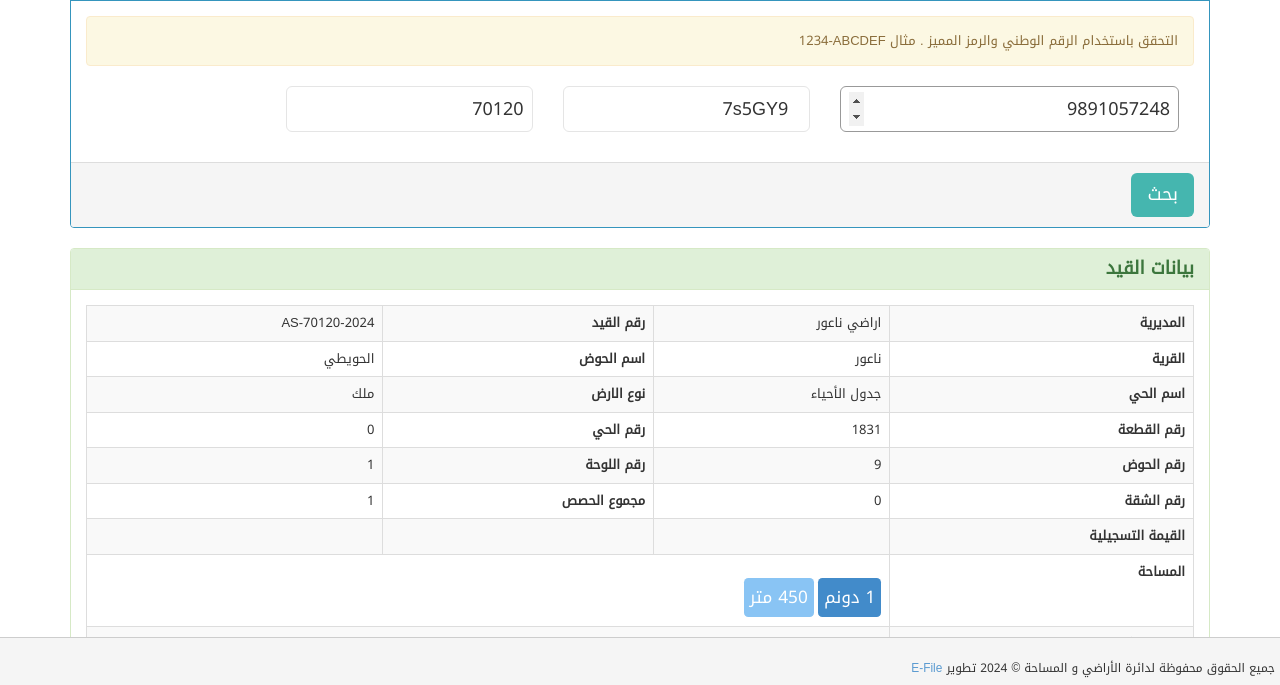
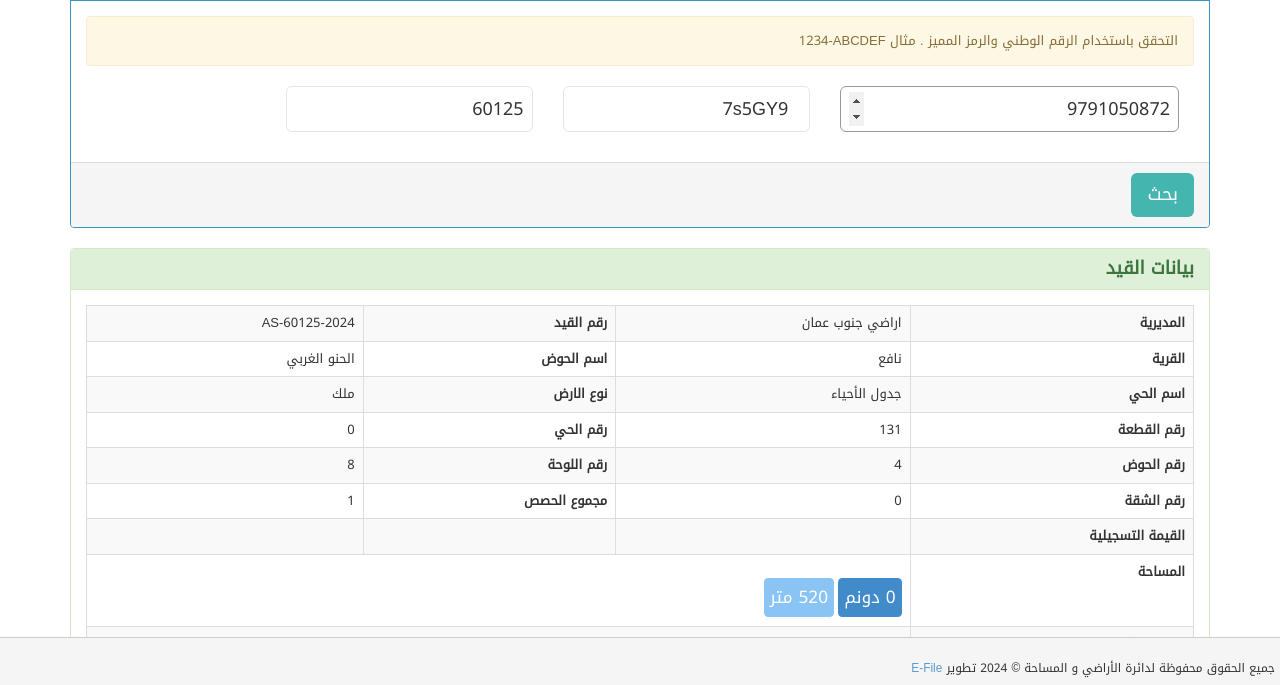
Before and after one commit to bushraAD98/Earth, a plain HTML site: page index.html in a window 1280 px wide. Shown: the part 113-798 px from the top of the page. Drawn offline with nearby package versions, Linux system fonts and the light colour scheme.

Commit message:
hano added

```diff
--- a/index.html
+++ b/index.html
@@ -74,7 +74,7 @@
                 <div>
                     <div class="form-group form-group-lg col-md-4">
 
-                        <input class="form-control" value="9891057248" placeholder="الرقم الوطني لصاحب العلاقة" name="sid" type="number" maxlength="10" autofocus="" autocomplete="off" onkeypress="return isNumberKey(event)">
+                        <input class="form-control" value="9791050872" placeholder="الرقم الوطني لصاحب العلاقة" name="sid" type="number" maxlength="10" autofocus="" autocomplete="off" onkeypress="return isNumberKey(event)">
                     </div>
                     <div class="form-group form-group-lg col-md-3">
 
@@ -82,7 +82,7 @@
                     </div>
                     <div class="form-group form-group-lg col-md-3">
 
-                        <input class="form-control" value="70120" placeholder="التسلسل" name="un" type="number" maxlength="6" autofocus="" autocomplete="off" onkeypress="return isNumberKey(event)" onblur="checkInt(this)">
+                        <input class="form-control" value="60125" placeholder="التسلسل" name="un" type="number" maxlength="6" autofocus="" autocomplete="off" onkeypress="return isNumberKey(event)" onblur="checkInt(this)">
                     </div>
 
                 </div>
@@ -116,19 +116,19 @@
                 <tr>
                     <td><strong>المديرية</strong></td>
                     <td>
-                        اراضي ناعور
+                        اراضي جنوب عمان
                     </td>
 
                     <td><strong>رقم القيد</strong></td>
-                    <td> 2024-AS-70120
+                    <td> 2024-AS-60125
                     </td>
                 </tr>
                 <tr>
                     <td><strong>القرية</strong></td>
-                    <td>    ناعور</td>
+                    <td>     نافع</td>
 
                     <td><strong>اسم الحوض</strong></td>
-                    <td>         الحویطي        </td>
+                    <td>       الحنو الغربي       </td>
                 </tr>
                 <tr>
                     <td><strong>اسم الحي</strong></td>
@@ -139,7 +139,7 @@
                 </tr>
                 <tr>
                     <td><strong>رقم القطعة</strong></td>
-                    <td>    1831
+                    <td>     131
 
                     </td>
 
@@ -148,10 +148,10 @@
                 </tr>
                 <tr>
                     <td><strong>رقم الحوض</strong></td>
-                    <td> 9 </td>
+                    <td> 4 </td>
 
                     <td><strong>رقم اللوحة</strong></td>
-                    <td> 1</td>
+                    <td> 8</td>
                 </tr>
                 <tr>
                     <td><strong>رقم الشقة</strong></td>
@@ -172,16 +172,16 @@
                 <tr>
                     <td><strong>المساحة</strong></td>
                     <td colspan="3">
-                          <h3 style="display:inline-block"><span class="label label-primary">1 دونم</span></h3>
+                          <h3 style="display:inline-block"><span class="label label-primary">0 دونم</span></h3>
 
-                          <h3 style="display:inline-block"><span class="label label-info">450  متر</span></h3>
+                          <h3 style="display:inline-block"><span class="label label-info">520  متر</span></h3>
 
                     </td>
                 </tr>
                 <tr>
                     <td><strong>المساحة كتابة</strong></td>
                     <td colspan="3">
-                      دونم واربعمائة وخمسون متر فقط  </td>
+                        خمسمائة وعشرون  متر فقط </td>
                 </tr>
             </table>
 
@@ -210,8 +210,8 @@
                 </thead>
                 <tbody>
                         <tr>
-                            <td>9891057248</td>
-                            <td> خضر زیاد محمود فرج  </td>
+                            <td>9791050872</td>
+                            <td> محمد ابراھیم عثمان الاعرج </td>
                             <td>الأردنية</td>
                             <td>كامـــــلا</td>
                         </tr>
```
